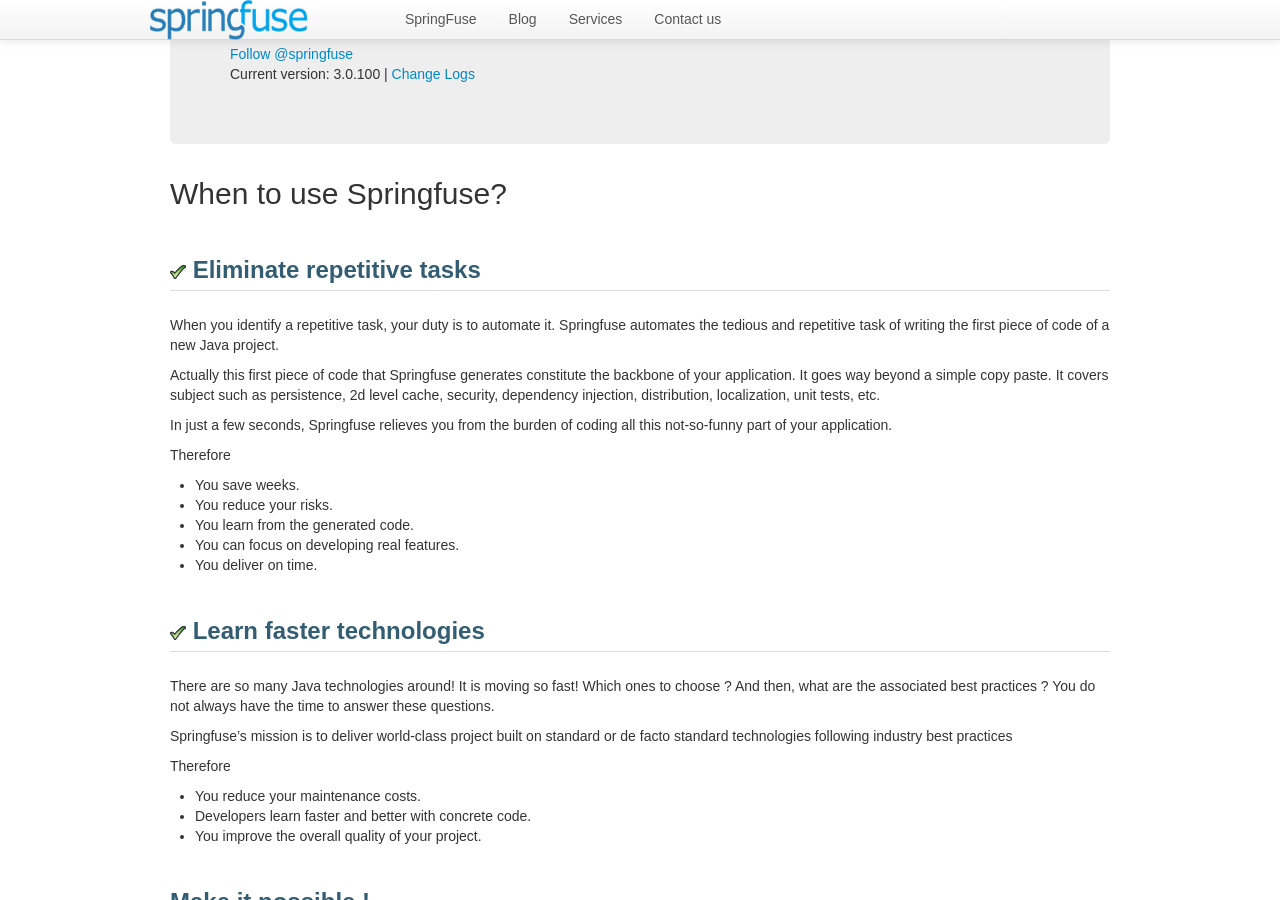
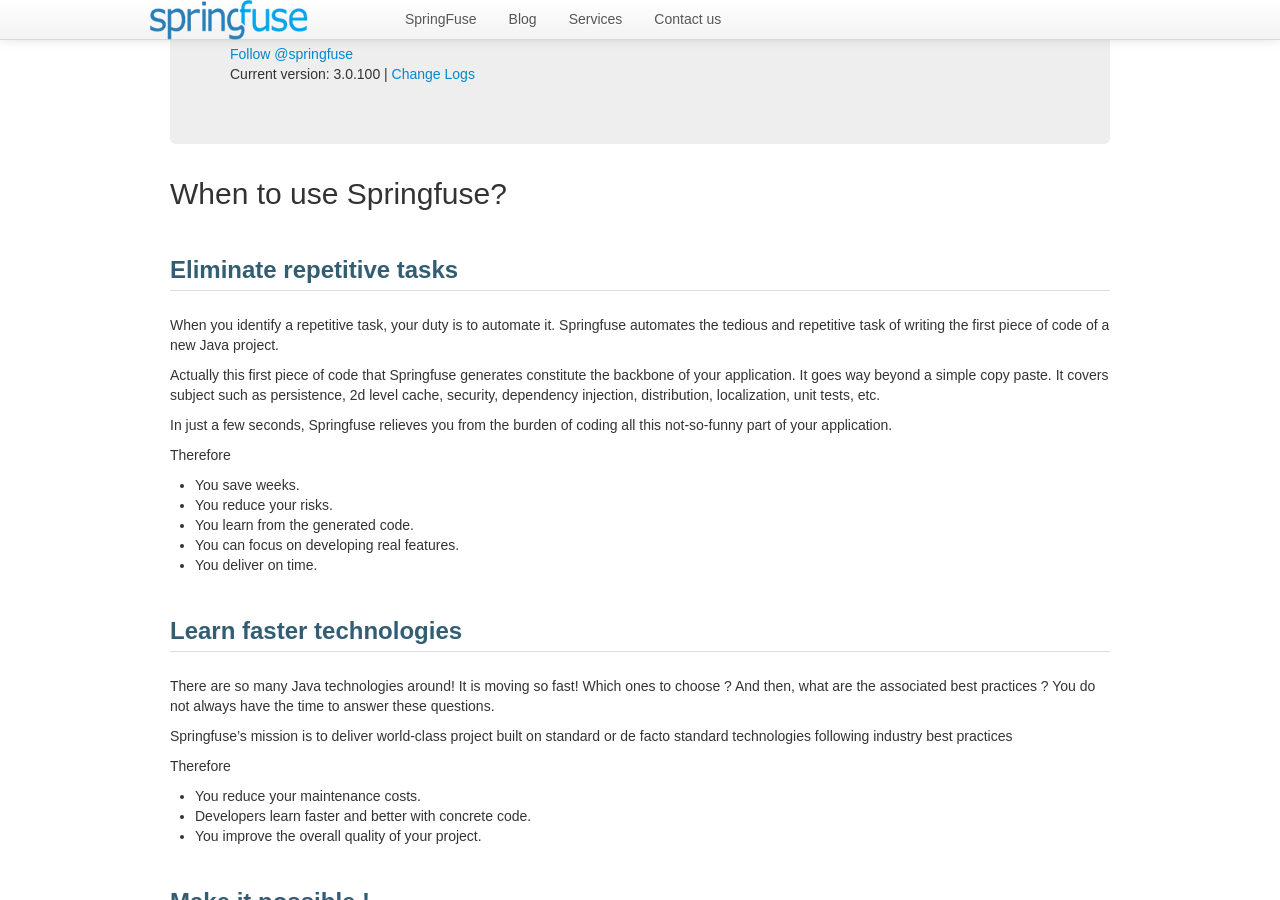
Before and after one commit to springfuse/springfuse.github.com, a Jekyll site: the page built from index.md, in a window 1280 px wide and 900 px high, scrolled down 342 px. Built offline with Jekyll 4.4.1, drawn with Linux system fonts in a browser that asks for light colours; Markdown is read by kramdown in place of the engine named in the settings; comment, search, counter and statistics services are not loaded.

Commit message:
cosmetics

```diff
--- a/index.md
+++ b/index.md
@@ -18,7 +18,7 @@ title: SpringFuse - Online Java Code Generator
 ## When to use Springfuse?
 
 <a name="repet"></a>
-### ![great](/images/green-check.gif) Eliminate repetitive tasks
+### Eliminate repetitive tasks
 
 When you identify a repetitive task, your duty is to automate it.
 Springfuse automates the tedious and repetitive task of writing the first piece of code of a new Java project.
@@ -36,7 +36,7 @@ Therefore
 * You can focus on developing real features.
 * You deliver on time.
 
-### ![great](/images/green-check.gif) Learn faster technologies
+### Learn faster technologies
 
 There are so many Java technologies around! It is moving so fast!
 Which ones to choose ? And then, what are the associated best practices ?
@@ -75,7 +75,10 @@ But it is too much work, you would need a second team, but there is no budget fo
 __Springfuse helps your existing team make the first move toward your application rewriting.__
 
 <a name="gen"></a>
-<br/><br/><br/>
+
+
+
+
 ## Steps to generate a Java EE application
 
 Before starting, if you are totally new to SpringFuse, you should take a few moment to <a href="/what-is-springfuse.html">understand how it works</a>.
```
